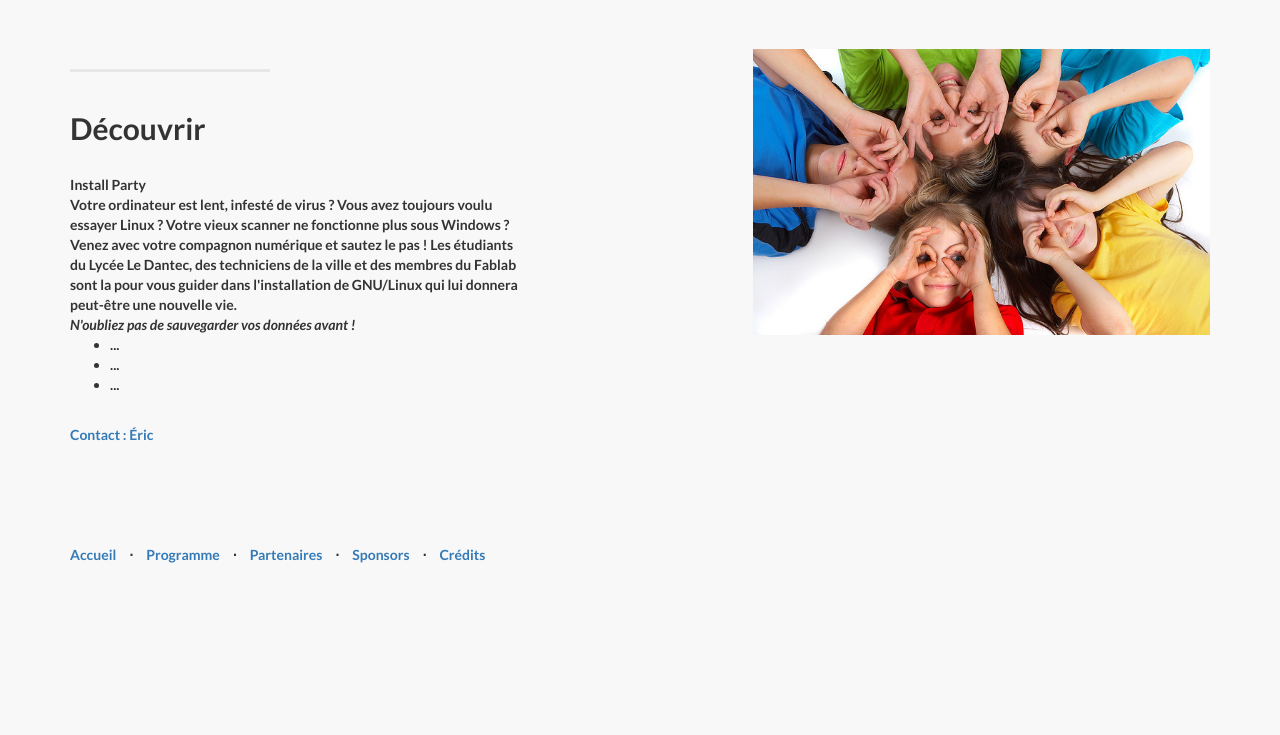
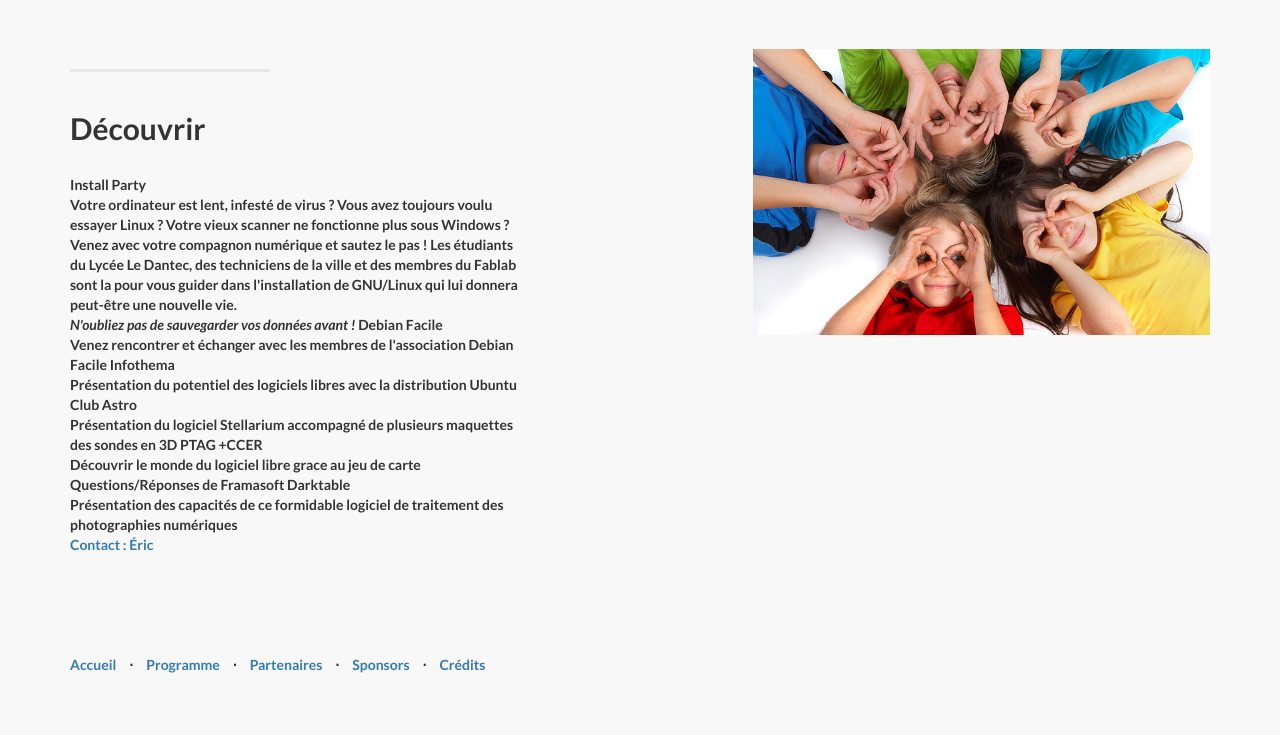
Before and after one commit to FablabLannion/Libre-en-fete-tregor, a PHP site: page /programme in a window 1280 px wide. Shown: the part 3140-3875 px from the top of the page. Before the commit the page ends 3703 px from the top, so only its background shows below. Run offline with PHP 8.4, Linux system fonts and the light colour scheme.

Commit message:
Espace Découvrir

```diff
--- a/www/data.php
+++ b/www/data.php
@@ -177,11 +177,16 @@ $data_programme = array (
      Votre ordinateur est lent, infesté de virus ? Vous avez toujours voulu essayer Linux ? Votre vieux scanner ne fonctionne plus sous Windows ?<br/>
      Venez avec votre compagnon numérique et sautez le pas ! Les étudiants du Lycée Le Dantec, des techniciens de la ville et des membres du Fablab sont la pour vous guider dans l'installation de GNU/Linux qui lui donnera peut-être une nouvelle vie.<br/>
      <i>N'oubliez pas de sauvegarder vos données avant !</i>
-     <ul>
-        <li>...</li>
-        <li>...</li>
-        <li>...</li>
-      </ul>
+     <b>Debian Facile</b><br/>
+     Venez rencontrer et échanger avec les membres de l'association Debian Facile
+     Infothema<br/>
+     Présentation du potentiel des logiciels libres avec la distribution Ubuntu
+     Club Astro<br/>
+     Présentation du logiciel Stellarium accompagné de plusieurs maquettes des sondes en 3D
+     PTAG +CCER<br/>
+     Découvrir le monde du logiciel libre grace au jeu de carte Questions/Réponses de Framasoft
+     Darktable<br/>
+     Présentation des capacités de ce formidable logiciel de traitement des photographies numériques
       <br><a href='mailto:eric@libre-en-fete-tregor.fr?subject=[Libre en Fête Trégor $data_event_year] Espace Découvrir'>Contact : Éric</a>"
   ),
 );
```
